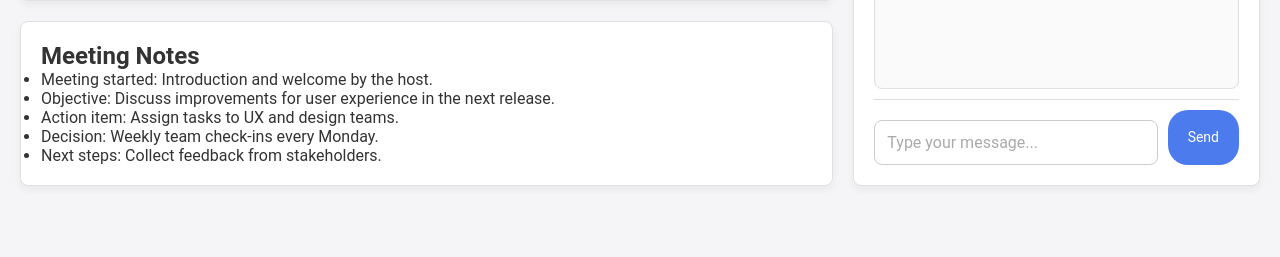
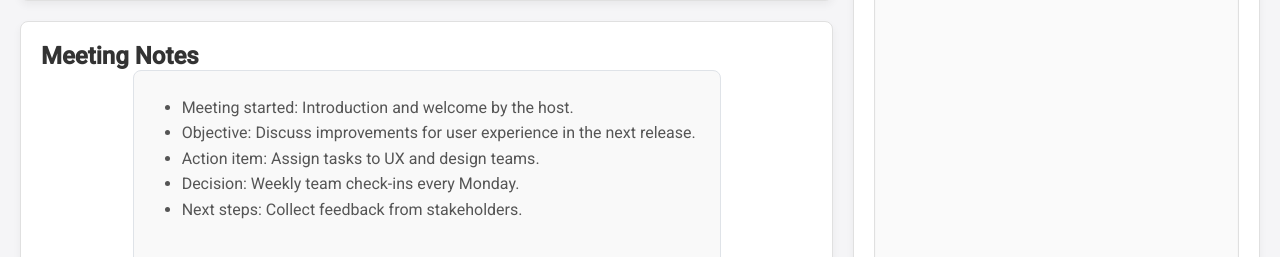
Before and after one commit to AnwarMP/ConveneAI, a React (Create React App) app in the folder frontend/: page /summary in a window 1280 px wide. Shown: the part 543-800 px from the top of the page. Built offline with nearby package versions, Linux system fonts and the light colour scheme.

Commit message:
updated notes ui and markdown

```diff
--- a/frontend/src/components/Notes.js
+++ b/frontend/src/components/Notes.js
@@ -1,6 +1,7 @@
 import React, { useEffect, useState } from 'react';
 import ReactMarkdown from 'react-markdown';
 import { useNotes } from '../context/NotesContext';
+import '../styles/notes.css'
 
 const Notes = () => {
   const { latestNote } = useNotes();
@@ -14,11 +15,9 @@ const Notes = () => {
 
   return (
     <div className="notes-container">
-      <h2 className="notes-title">{`Meeting Notes - ${date}`}</h2>
+      <h2 className="notes-title">Meeting Notes - {date}</h2>
       <div className="notes-content">
-        <div className="note">
-          <ReactMarkdown>{latestNote}</ReactMarkdown>
-        </div>
+        <ReactMarkdown>{latestNote}</ReactMarkdown>
       </div>
     </div>
   );
--- a/frontend/src/styles/notes.css
+++ b/frontend/src/styles/notes.css
@@ -1,56 +1,63 @@
-/* Main Notes container */
+/* Import a professional font */
+@import url('https://fonts.googleapis.com/css2?family=Roboto:wght@400;500&display=swap');
+
+/* Apply the font to the notes container */
 .notes-container {
+  font-family: 'Roboto', sans-serif;
   padding: 20px;
+  background-color: #f4f6f8;
+  width: 100%;
   height: 100%;
-    overflow-y: auto;
-    background-color: #fdfdfd;
 }
 
+/* Style the title */
 .notes-title {
-    font-size: 1.5rem;
-    font-weight: 600;
+  font-size: 1.75rem;
+  font-weight: 500;
   color: #333;
-    margin-bottom: 1.5rem;
+  margin-bottom: 16px;
 }
 
+/* Style the notes content box */
 .notes-content {
-    font-family: 'Georgia', serif;
-    color: #333;
-    font-size: 16px;
+  background-color: #f9f9f9; /* Light grey background */
+  border: 1px solid #dfe3e8;
+  border-radius: 8px; /* Rounded corners */
+  padding: 24px;
+  max-width: 800px;
+  margin: 0 auto;
+  font-size: 1rem;
   line-height: 1.6;
-    padding: 20px;
-    background-color: white;
-    border-radius: 8px;
-    box-shadow: 0 2px 4px rgba(0, 0, 0, 0.05);
+  color: #555;
+  min-height: 85vh; /* Set minimum height */
+  overflow: auto; /* Enable scrolling if content exceeds the box size */
 }
 
-  .note {
-    opacity: 1;
-    transition: opacity 0.3s ease;
+/* Optional: Style Markdown elements */
+.notes-content h1,
+.notes-content h2,
+.notes-content h3 {
+  color: #333;
+  margin-top: 1.5em;
+  margin-bottom: 0.5em;
+  font-weight: 500;
 }
 
-  .note.typing {
-    border-right: 2px solid #333;
-    animation: blink-caret 0.75s step-end infinite;
+.notes-content p {
+  margin-bottom: 1em;
 }
 
-  @keyframes blink-caret {
-    from, to { border-color: transparent }
-    50% { border-color: #333 }
-  }
-
-  /* Markdown content styling */
-  .note h1, .note h2, .note h3 {
-    margin-top: 1.5em;
-    margin-bottom: 0.5em;
-    font-weight: 600;
-  }
-
-  .note ul, .note ol {
+.notes-content ul,
+.notes-content ol {
   margin-left: 1.5em;
   margin-bottom: 1em;
 }
 
-  .note p {
-    margin-bottom: 1em;
+.notes-content a {
+  color: #1a73e8;
+  text-decoration: none;
 }
+
+.notes-content a:hover {
+  text-decoration: underline;
+}
```
Lines whose indentation alone changed are shown as unchanged.
